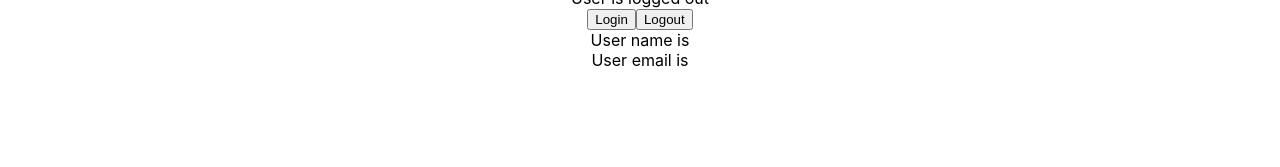
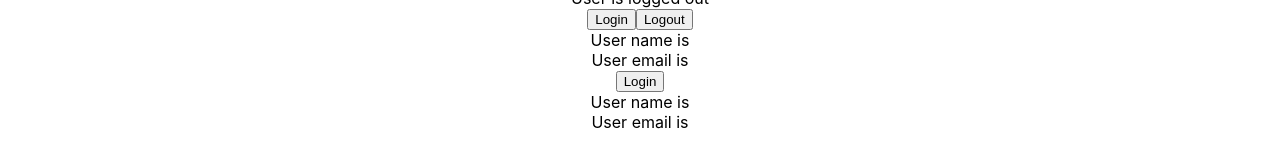
Before and after one commit to xueyublue/tsc-demo, a React (Create React App) app in the folder react-tsc-demo/: page / in a window 1280 px wide. Shown: the part 561-728 px from the top of the page. Built offline with nearby package versions, Linux system fonts and the light colour scheme.

Commit message:
type assertion

```diff
--- a/react-tsc-demo/src/App.tsx
+++ b/react-tsc-demo/src/App.tsx
@@ -11,6 +11,7 @@ import Input from "./components/event/Input";
 import Container from "./components/style/Container";
 import LoggedIn from "./components/state/LoggedIn";
 import User from "./components/state/User";
+import UserNotNull from "./components/state/UserNotNull";
 
 function App() {
   return (
@@ -41,6 +42,7 @@ function App() {
       {/* State */}
       <LoggedIn />
       <User />
+      <UserNotNull />
     </div>
   );
 }
--- /dev/null
+++ b/react-tsc-demo/src/components/state/UserNotNull.tsx
@@ -0,0 +1,26 @@
+import { useState } from "react";
+
+type AuthUser = {
+  name: string;
+  email: string;
+};
+
+export default function UserNotNull() {
+  //! user will never be null, worst case scenario it will be a empty object
+  const [user, setUser] = useState<AuthUser>({} as AuthUser); //! type assertion
+  const haneldLogin = () => {
+    setUser({
+      name: "Darren",
+      email: "darren@github.com",
+    });
+  };
+  return (
+    <div>
+      <button type="button" onClick={haneldLogin}>
+        Login
+      </button>
+      <div>User name is {user.name}</div>
+      <div>User email is {user.email}</div>
+    </div>
+  );
+}
```
